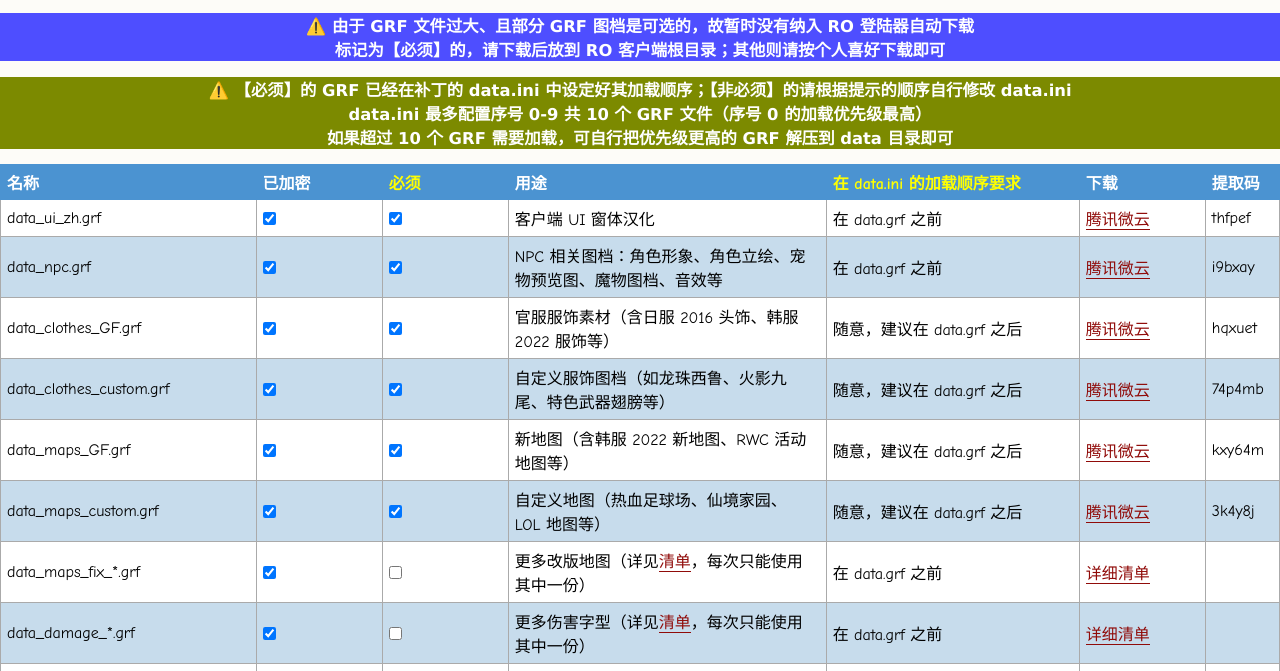
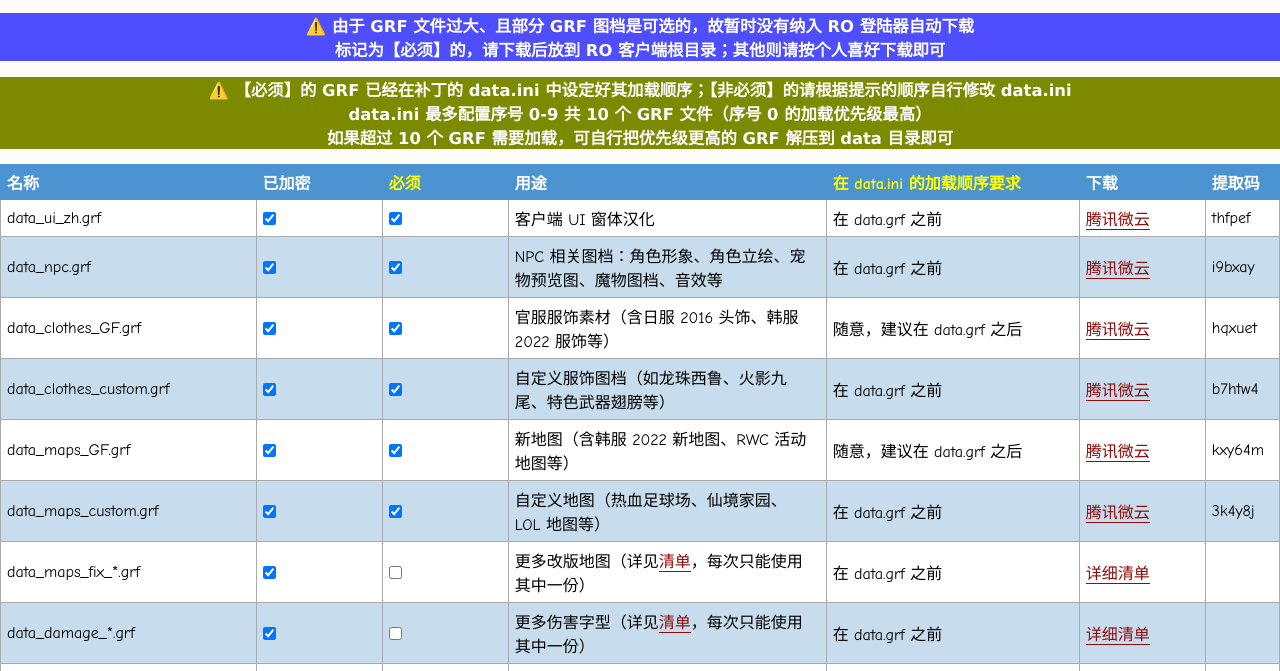
Before and after one commit to Casual-Ragnarok/cro-patch-grf, a plain HTML site: page index.html in a window 1280 px wide. Shown: the part 129-800 px from the top of the page. Drawn offline with Linux system fonts and the light colour scheme.

Commit message:
Update index.html

```diff
--- a/index.html
+++ b/index.html
@@ -75,9 +75,9 @@
                                     <td><input type="checkbox" checked></td>
                                     <td><input type="checkbox" checked></td>
                                     <td>自定义服饰图档（如龙珠西鲁、火影九尾、特色武器翅膀等）</td>
-                                    <td>随意，建议在 data.grf 之后</td>
-                                    <td><a href="https://share.weiyun.com/FcEWlen3" target="_blank">腾讯微云</a></td>
-                                    <td>74p4mb</td>
+                                    <td>在 data.grf 之前</td>
+                                    <td><a href="https://share.weiyun.com/o4iRs19Y" target="_blank">腾讯微云</a></td>
+                                    <td>b7htw4</td>
                               </tr>
                               <tr>
                                     <td>data_maps_GF.grf</td>
@@ -93,7 +93,7 @@
                                     <td><input type="checkbox" checked></td>
                                     <td><input type="checkbox" checked></td>
                                     <td>自定义地图（热血足球场、仙境家园、LOL 地图等）</td>
-                                    <td>随意，建议在 data.grf 之后</td>
+                                    <td>在 data.grf 之前</td>
                                     <td><a href="https://share.weiyun.com/AjH81ssH" target="_blank">腾讯微云</a></td>
                                     <td>3k4y8j</td>
                               </tr>
```
